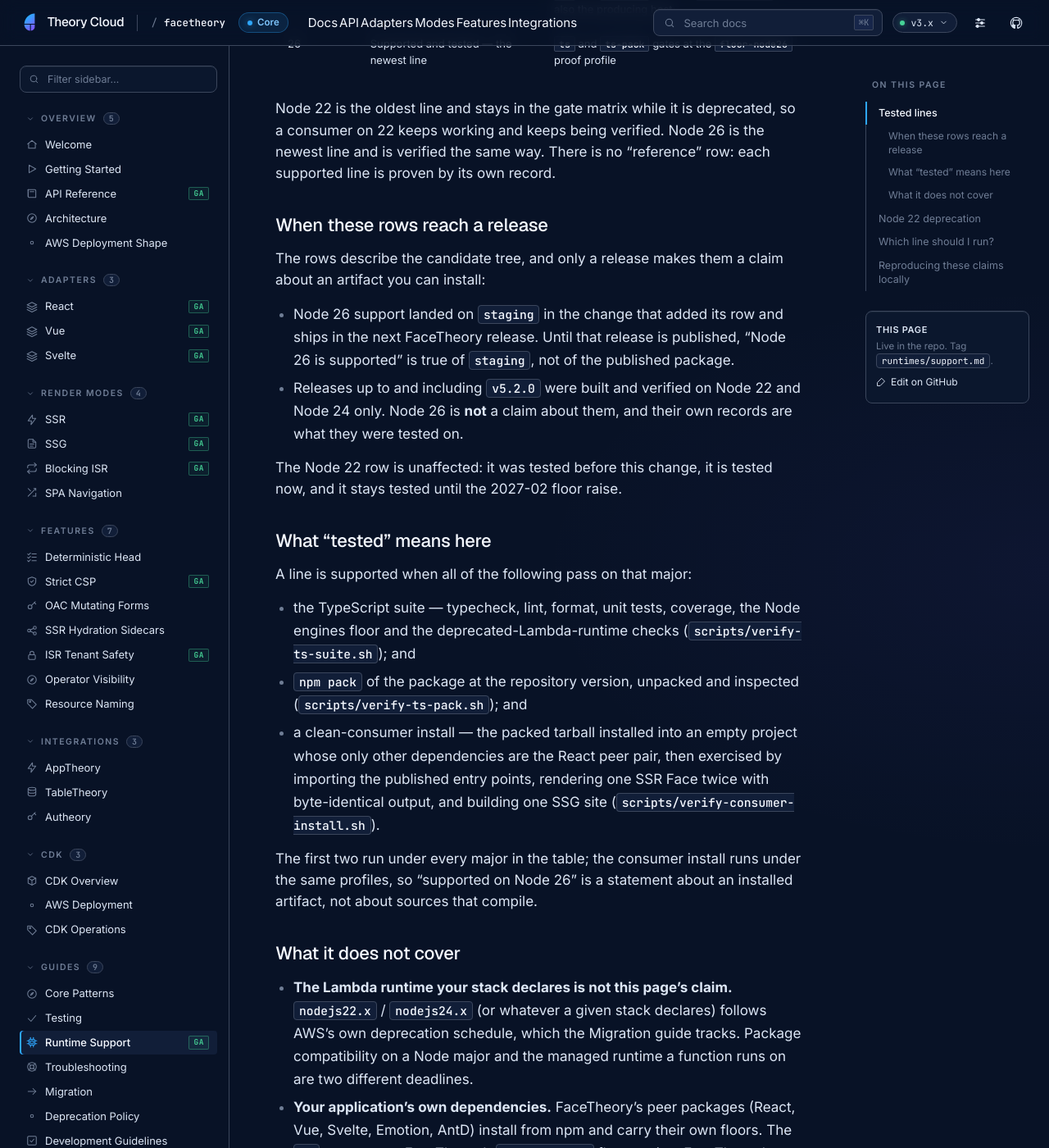
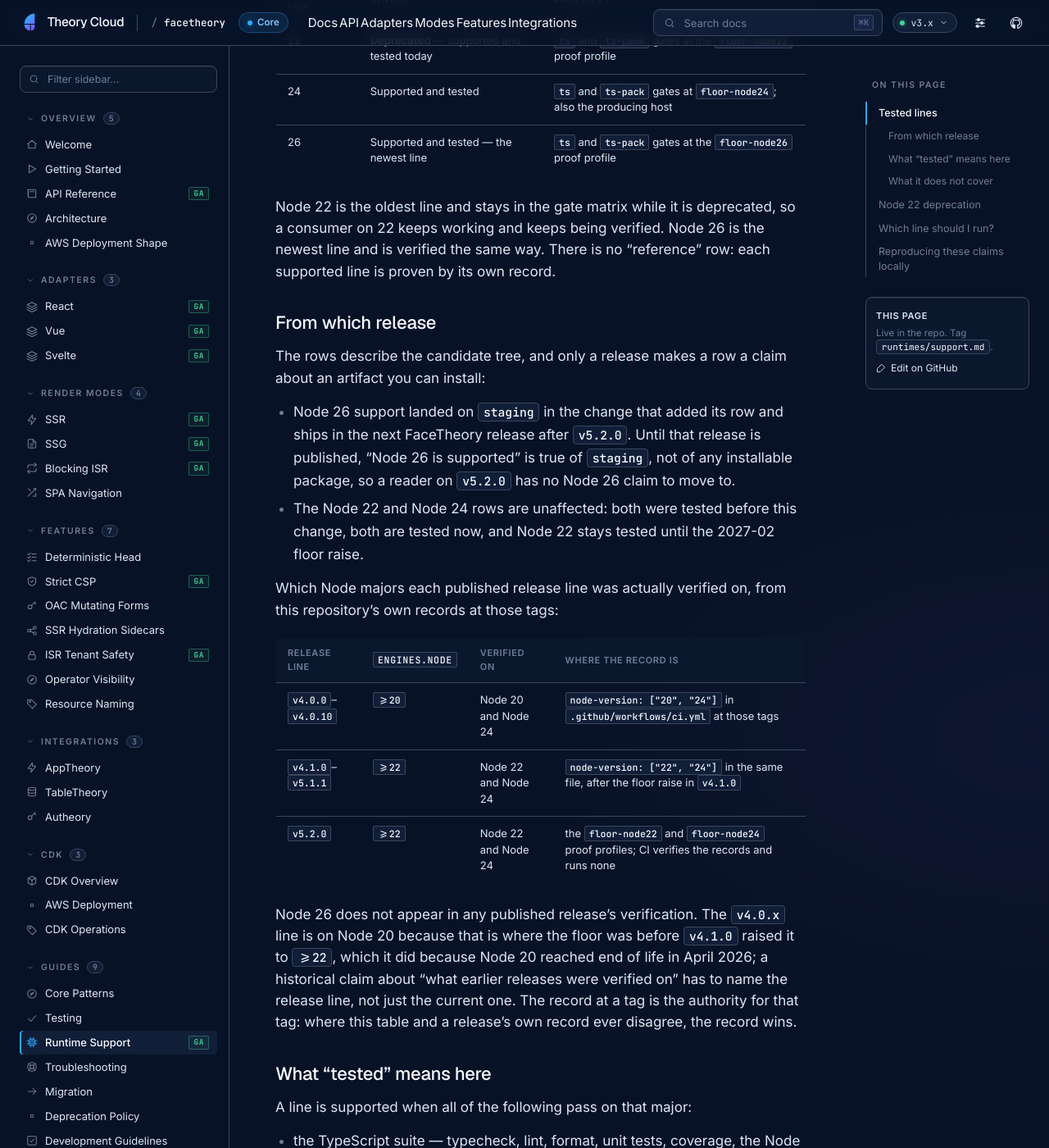
Before and after one commit to theory-cloud/FaceTheory, a Jekyll site: the page built from docs/runtimes/support.md, in a window 1280 px wide and 1400 px high, scrolled down 712 px. Shown: the whole window at 82% size. Built offline with Jekyll 4.4.1, drawn with Linux system fonts in a browser that asks for light colours; some of the changed text lies outside the part shown.

Commit message:
fix(docs): make Runtime Support the single source of truth for Node lines
docs/runtimes/support.md now says so in its own text and carries the two
things no other page may own: which release carries each row, and what each
published release line was actually verified on.

The historical claim was wrong. "Releases up to and including v5.2.0 were
built and verified on Node 22 and Node 24 only" contradicted this repository's
own records: the v4.0.x line ran `node-version: ["20", "24"]` in
.github/workflows/ci.yml with `engines.node` `>=20`, and only v4.1.0 raised the
floor and moved the matrix to `["22", "24"]`. The section now states the matrix
per release line with the record it comes from, keeps v5.2.0's proof-profile
row, and says the record at a tag wins if the two ever disagree.

The "Which line should I run?" advice is release-qualified for the same reason:
Node 24 is the line that works against the tarball a consumer can install
today, and Node 26 is an option only once the release carrying it exists.

```diff
--- a/docs/runtimes/support.md
+++ b/docs/runtimes/support.md
@@ -5,6 +5,8 @@ title: Runtime Support
 # Runtime Support
 
 FaceTheory is a TypeScript runtime, so Node.js is the only runtime this page supports: there is no Python, Go, or .NET surface, and nothing here is a statement about another platform. The table below says which Node.js majors are tested on the `staging` candidate tree, what the declared floor is, and when the deprecated line stops being supported.
+
+This page is the single source of truth for Node support status. Every other page states only the piece it needs — usually the `engines.node` floor — and links here instead of restating which lines are tested, which is deprecated, or which release carries a row.
 
 ## Tested lines
 
@@ -18,14 +20,22 @@ The published package declares `engines.node` `>=22`, and the release and prerel
 
 Node 22 is the oldest line and stays in the gate matrix while it is deprecated, so a consumer on 22 keeps working and keeps being verified. Node 26 is the newest line and is verified the same way. There is no "reference" row: each supported line is proven by its own record.
 
-### When these rows reach a release
+### From which release
 
-The rows describe the candidate tree, and only a release makes them a claim about an artifact you can install:
+The rows describe the candidate tree, and only a release makes a row a claim about an artifact you can install:
 
-- Node 26 support landed on `staging` in the change that added its row and ships in the next FaceTheory release. Until that release is published, "Node 26 is supported" is true of `staging`, not of the published package.
-- Releases up to and including `v5.2.0` were built and verified on Node 22 and Node 24 only. Node 26 is **not** a claim about them, and their own records are what they were tested on.
+- Node 26 support landed on `staging` in the change that added its row and ships in the next FaceTheory release after `v5.2.0`. Until that release is published, "Node 26 is supported" is true of `staging`, not of any installable package, so a reader on `v5.2.0` has no Node 26 claim to move to.
+- The Node 22 and Node 24 rows are unaffected: both were tested before this change, both are tested now, and Node 22 stays tested until the 2027-02 floor raise.
 
-The Node 22 row is unaffected: it was tested before this change, it is tested now, and it stays tested until the 2027-02 floor raise.
+Which Node majors each published release line was actually verified on, from this repository's own records at those tags:
+
+| Release line       | `engines.node` | Verified on         | Where the record is                                                                        |
+| ------------------ | -------------- | ------------------- | ------------------------------------------------------------------------------------------ |
+| `v4.0.0`–`v4.0.10` | `>=20`         | Node 20 and Node 24 | `node-version: ["20", "24"]` in `.github/workflows/ci.yml` at those tags                    |
+| `v4.1.0`–`v5.1.1`  | `>=22`         | Node 22 and Node 24 | `node-version: ["22", "24"]` in the same file, after the floor raise in `v4.1.0`            |
+| `v5.2.0`           | `>=22`         | Node 22 and Node 24 | the `floor-node22` and `floor-node24` proof profiles; CI verifies the records and runs none |
+
+Node 26 does not appear in any published release's verification. The `v4.0.x` line is on Node 20 because that is where the floor was before `v4.1.0` raised it to `>=22`, which it did because Node 20 reached end of life in April 2026; a historical claim about "what earlier releases were verified on" has to name the release line, not just the current one. The record at a tag is the authority for that tag: where this table and a release's own record ever disagree, the record wins.
 
 ### What "tested" means here
 
@@ -59,9 +69,9 @@ This is a support-contract change rather than an API change, following the [Depr
 
 ## Which line should I run?
 
-- **New projects:** Node 24 or Node 26. Both are supported and tested, so pick 26 when the release you install carries it: it is supported on `staging` today and ships in the next FaceTheory release, while Node 24 is what `v5.2.0` and earlier were verified on. Node 24 also stays the conservative choice because the local example harness requires 24 or newer and the reference stacks emit the `nodejs24.x` Lambda runtime.
-- **Projects on Node 22:** nothing to do now. Track the 2027-02 major, then move to 24 or 26.
-- **Projects on Node 20 or older:** below the declared floor. Move to 24 or 26 — see [Migration 11](/migration-guide/#migration-11-node-20-to-node-24-lambda-runtime) for the Lambda-runtime side and this page for the package side.
+- **New projects:** Node 24, or Node 26 once the release you install carries it. Both are supported and tested on the candidate tree, but only Node 24 is in every published release's verified set today (see the table above), so Node 24 is the line that works against the tarball you can actually install. Node 24 also stays the conservative choice because the local example harness requires 24 or newer and the reference stacks emit the `nodejs24.x` Lambda runtime.
+- **Projects on Node 22:** nothing to do now. Track the 2027-02 major, then move to a line that major supports — Node 24, or Node 26 by then.
+- **Projects on Node 20 or older:** below the declared floor. Move to a line the release you install verifies: Node 22 or Node 24 today, Node 26 once the release carrying it is published. See [Migration 11](/migration-guide/#migration-11-node-20-to-node-24-lambda-runtime) for the Lambda-runtime side and this page for the package side.
 
 ## Reproducing these claims locally
 
```
